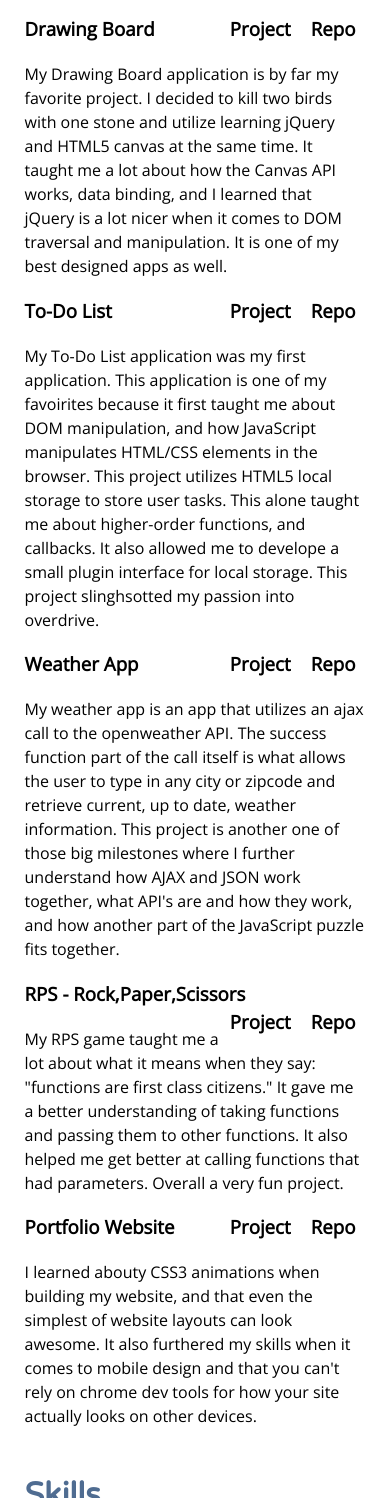
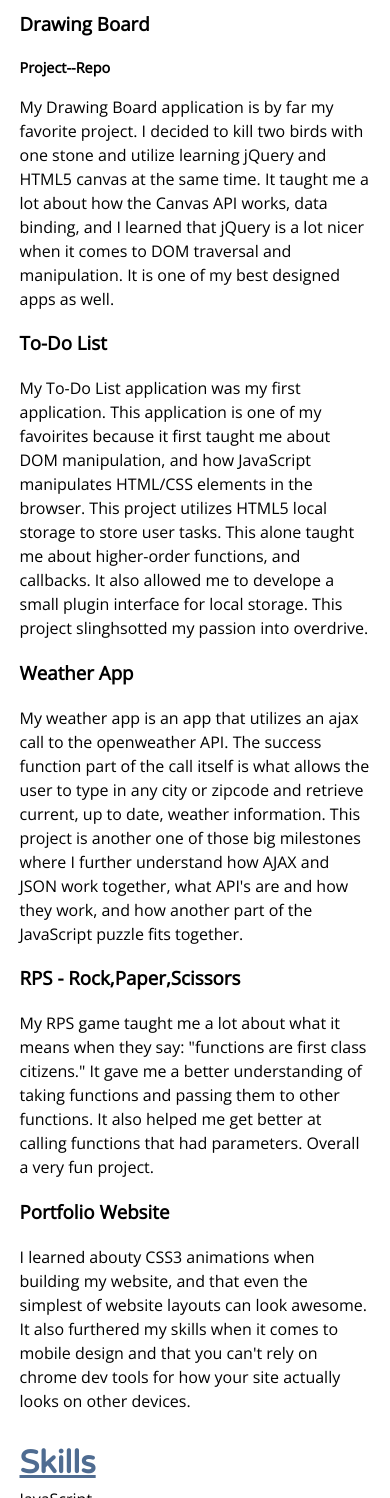
Before and after one commit to laere/Resume, a website: page index.html in a window 390 px wide. Shown: the part 502-2000 px from the top of the page. Drawn offline with nearby package versions, Linux system fonts and the light colour scheme; a web font is replaced by a local one.

Commit message:
link position fixes, added media queries

```diff
--- a/css/main.scss
+++ b/css/main.scss
@@ -24,10 +24,6 @@ div {
   display: block;
 }
 
-img {
-  max-width: 100%;
-  height: auto;
-}
 ul {
   list-style: none;
   padding: 0;
@@ -64,10 +60,9 @@ h2 {
 //MAIN ELEMENTS//
 .container {
   margin: 0 auto;
-  width: 55%;
+  width: 60%;
   display: flex;
   flex-flow: column wrap;
-  padding: 5px;
   @media (max-width: 769px) {
     width: 75%;
   }
@@ -90,10 +85,15 @@ h2 {
       margin-top: 20px;
     }
   }
+
   .proj-links {
-    float: right;
-    a {
-      margin: 0 10px;
+    font-size: .9em;
+    font-weight: bold;
+}
+  .skills {
+    margin: 10px 0;
+    h2 {
+      margin: 0;
     }
   }
 }
--- a/index.html
+++ b/index.html
@@ -45,27 +45,30 @@
         <h2>Projects</h2>
       </div>
       <div>
-        <h3>Drawing Board<div class="proj-links"><a href="#">Project</a><a href="#">Repo</a></div></h3>
+        <h3>Drawing Board</h3>
+        <div class="proj-links">
+          <a href="#">Project</a>--<a href="#">Repo</a>
+        </div>
         <p>My Drawing Board application is by far my  favorite project. I decided to kill two birds with one stone and utilize learning jQuery and HTML5 canvas at the same time. It taught me a lot about how the Canvas API works, data binding, and I learned that jQuery is a lot nicer when it comes to DOM traversal and manipulation. It is one of my best designed apps as well.
 
 </p>
       </div>
       <div>
-        <h3>To-Do List<div class="proj-links"><a href="#">Project</a><a href="#">Repo</a></div></h3>
+        <h3>To-Do List</h3>
         <p>My To-Do List application was my first application. This application is one of my favoirites because it first taught me about DOM manipulation, and how JavaScript manipulates HTML/CSS elements in the browser. This project utilizes HTML5 local storage to store user tasks. This alone taught me about higher-order functions, and callbacks. It also allowed me to develope a small plugin interface for local storage. This project slinghsotted my passion into overdrive.
 </p>
       </div>
       <div>
-        <h3>Weather App<div class="proj-links"><a href="#">Project</a><a href="#">Repo</a></div></h3>
+        <h3>Weather App</h3>
         <p>My weather app is an app that utilizes an ajax call to the openweather API. The success function part of the call itself is what allows the user to type in any city or zipcode and retrieve current, up to date, weather information. This project is another one of those big milestones where I further understand how AJAX and JSON work together, what API's are and how they work, and how another part of the JavaScript puzzle fits together. </p>
       </div>
       <div>
-        <h3>RPS - Rock,Paper,Scissors<div class="proj-links"><a href="#">Project</a><a href="#">Repo</a></div></h3>
+        <h3>RPS - Rock,Paper,Scissors</h3>
         <p>My RPS game taught me a lot about what it means when they say: "functions are first class citizens." It gave me a better understanding of taking functions and passing them to other functions. It also helped me get better at calling functions that had parameters. Overall a very fun project.
 </p>
       </div>
       <div>
-        <h3>Portfolio Website<div class="proj-links"><a href="#">Project</a><a href="#">Repo</a></div></h3>
+        <h3>Portfolio Website</h3>
         <p>I learned abouty CSS3 animations when building my website, and that even the simplest of website layouts can look awesome. It also furthered my skills when it comes to mobile design and that you can't rely on chrome dev tools for how your site actually looks on other devices.
 </p>
       </div>
```
Also changed, not shown: css/main.css, 1 other file. Lines whose indentation alone changed are shown as unchanged.
